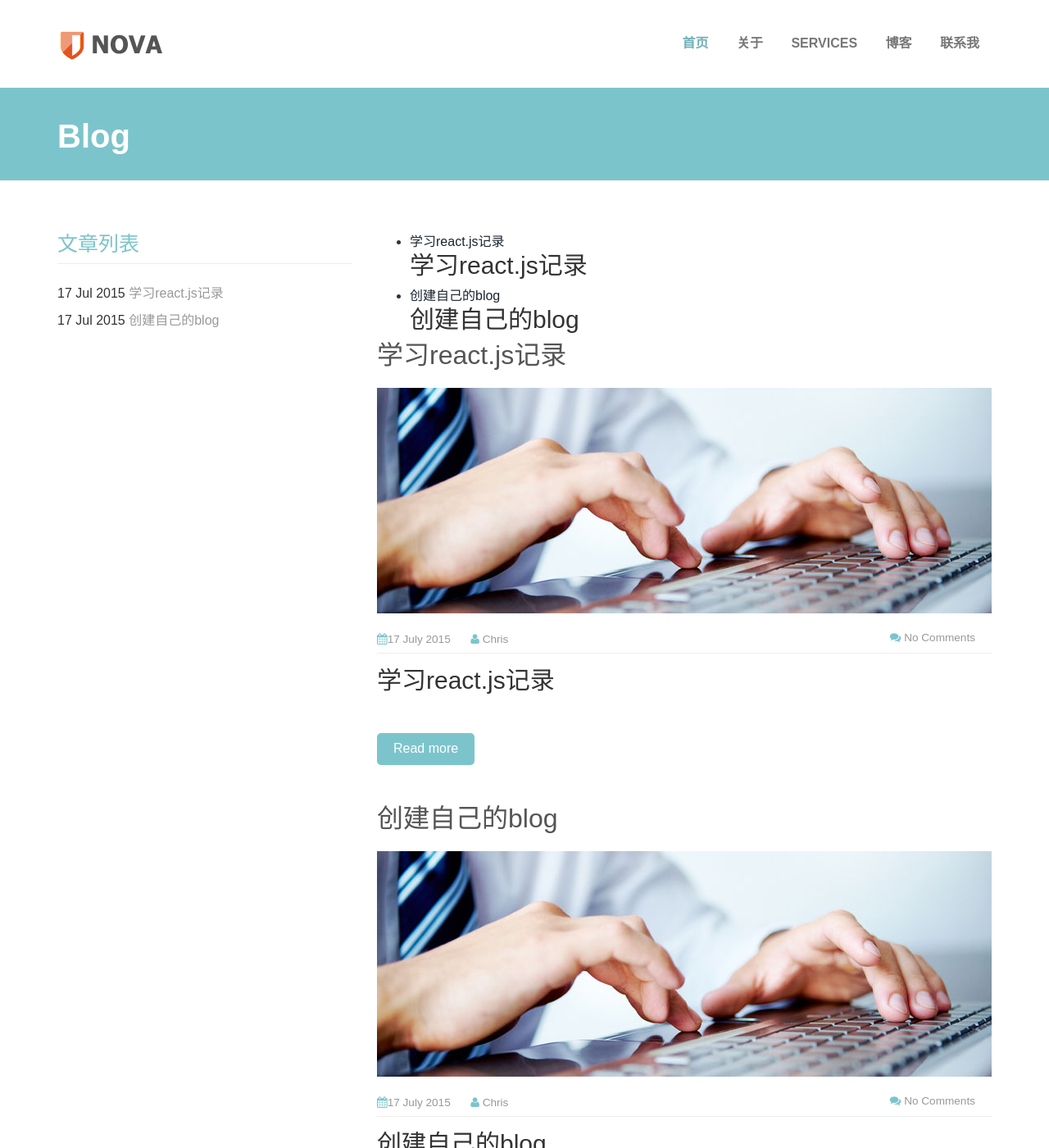
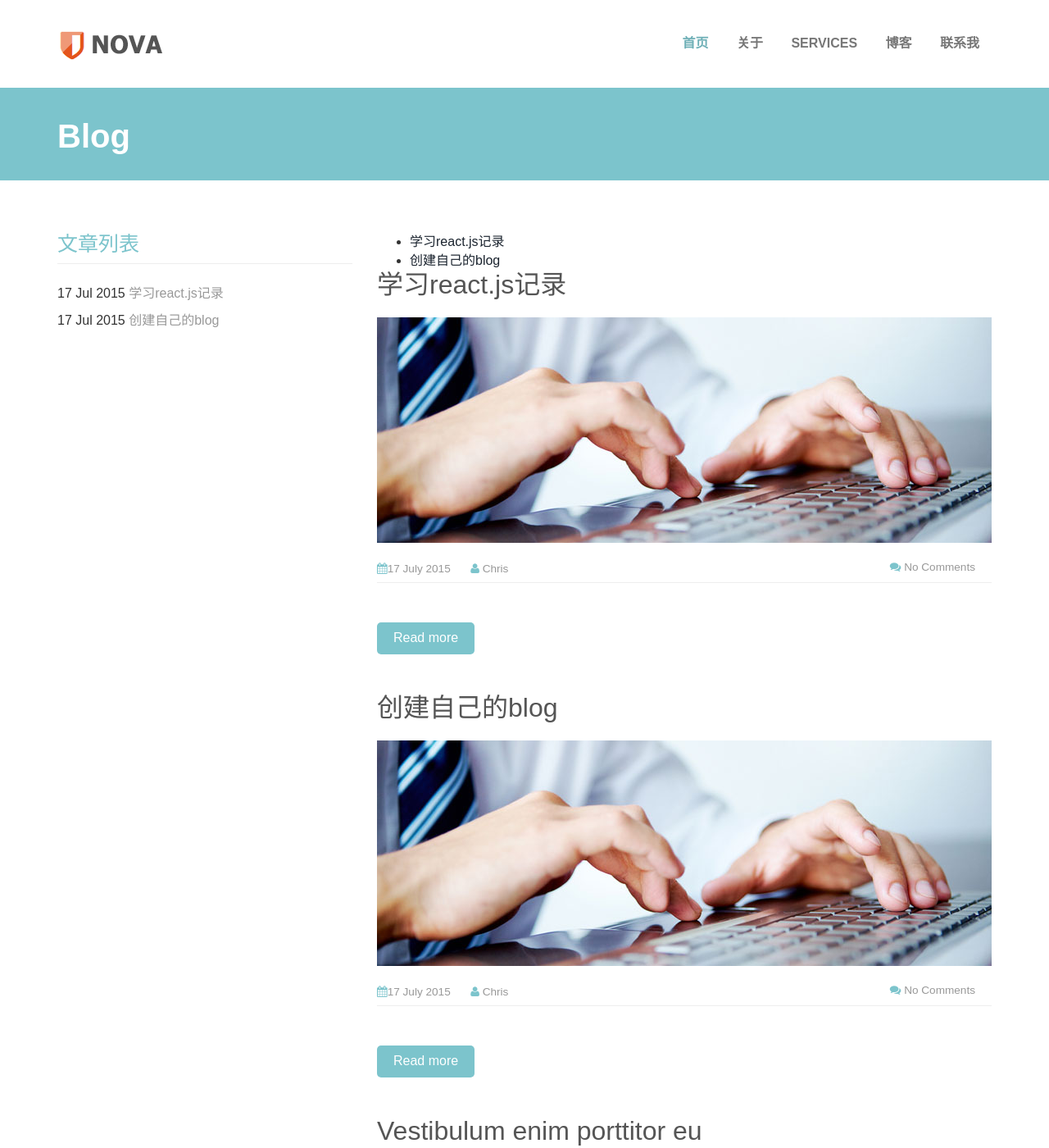
Before and after one commit to skybjf/blog, a Jekyll site: the page built from blog/index.html, in a window 1280 px wide and 1400 px high. Shown: the whole window at 82% size. Built offline with Jekyll 4.4.1, drawn with Linux system fonts in a browser that asks for light colours; some web fonts are replaced.

Commit message:
测试摘要

```diff
--- a/_posts/2015-7-17-createBlog.html
+++ b/_posts/2015-7-17-createBlog.html
@@ -3,7 +3,7 @@ layout: default
 title: 创建自己的blog
 ---
 
-<h2>{{ page.title }}</h2>
+<!-- <h2>{{ page.title }}</h2> -->
 
 <p>我的第一篇文章</p>
 <p>创建了blog，目前还是白板的blog……没有一点样式，先凑活着用，回头加样式</p>
--- a/_posts/2015-7-17-react.html
+++ b/_posts/2015-7-17-react.html
@@ -3,7 +3,7 @@ layout: default
 title: 学习react.js记录
 ---
 
-<h2>{{ page.title }}</h2>
+<!-- <h2>{{ page.title }}</h2> -->
 
 <p>我的第一篇文章</p>
 <p>创建了blog，目前还是白板的blog……没有一点样式，先凑活着用，回头加样式</p>
```
